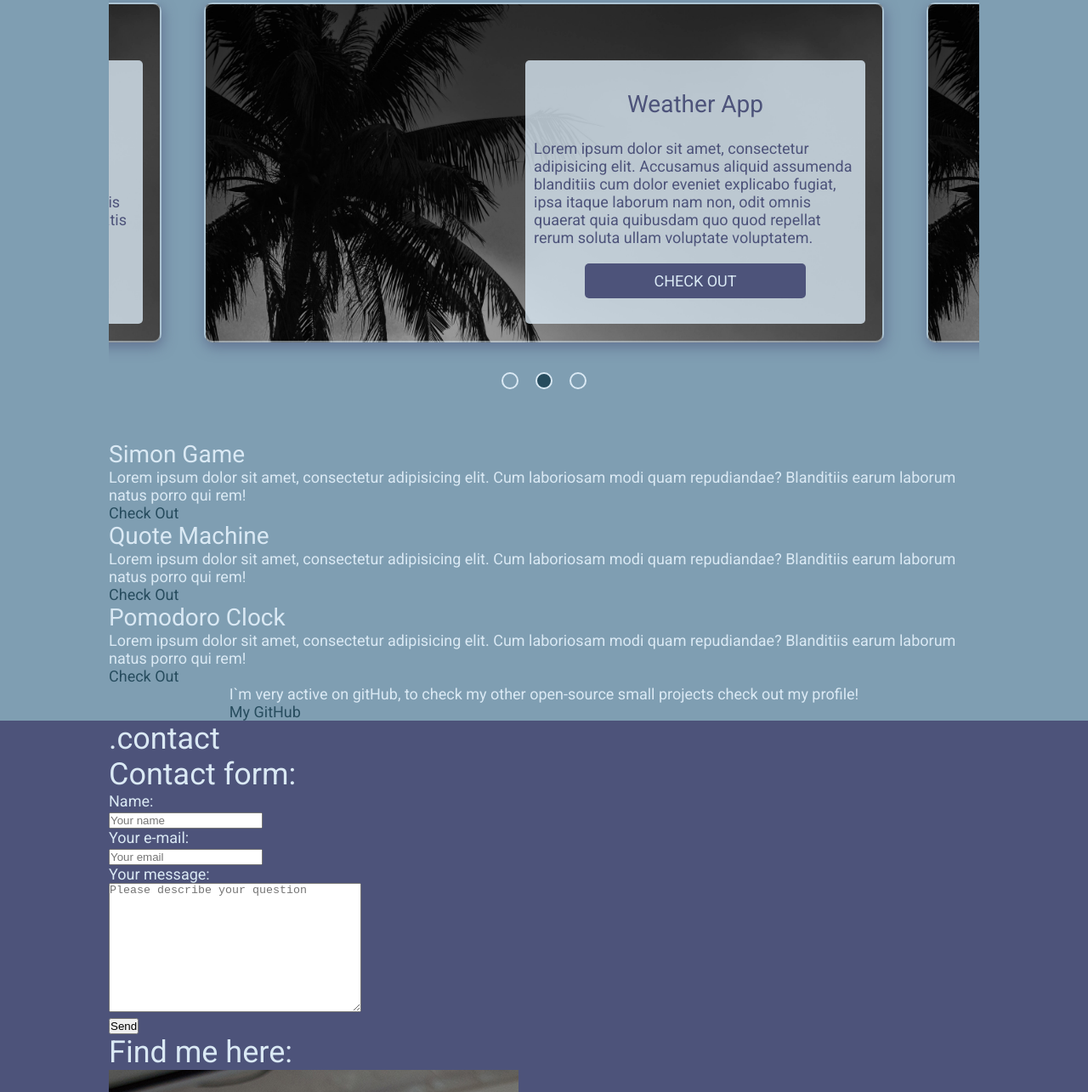
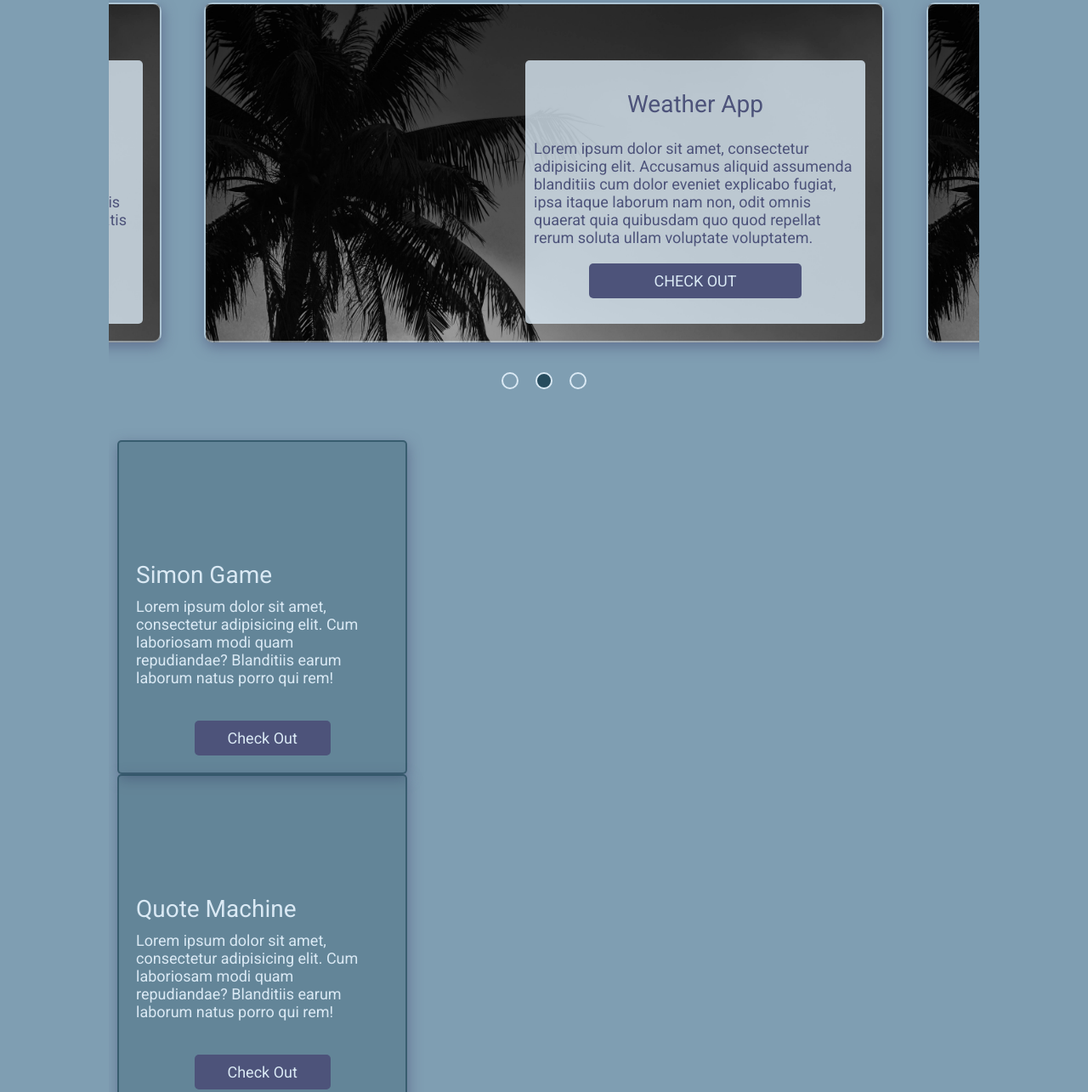
Before and after one commit to krzysztofbogusz91/Portfolio, a website: page docs/index.html in a window 1280 px wide. Shown: the part 1814-3099 px from the top of the page at 85% size. Drawn offline with nearby package versions, Linux system fonts and the light colour scheme; files that its build step writes are made by us from their sources.

Commit message:
add_more_css_to_projects_section

```diff
--- a/src/scss/_projects.scss
+++ b/src/scss/_projects.scss
@@ -9,12 +9,12 @@
 .projects-head {
   margin-top: 50px;
   margin-bottom: 50px;
+  //for other projects
+  text-align: center;
 }
 
 .projects-showcase {
-width: 3000%;
-
-
+  width: 3000%;
 }
 
 .slider-nav{
@@ -86,7 +86,8 @@ width: 3000%;
 
 .slide-btn {
   display: block;
-  margin: 20px 60px;
+  width: 250px;
+  margin: 20px auto;
   padding: 10px 0;
   text-align: center;
   color: $color-text-bright;
@@ -96,28 +97,77 @@ width: 3000%;
 
 }
 .slide-btn:hover{
-  box-shadow: 1px 5px 16px rgba($color-add-on,0.6);
+  box-shadow: 1px 5px 16px rgba($color-add-on, 0.6);
 }
 
 .projects-other {
   margin-top: 50px;
 }
+.row-3{
+  width: 33.333%;
+}
+
+.box{
+  display: flex;
+  flex-direction: row;
+  justify-content: space-around;
+  width: 100%;
+  height:  400px;
+}
 
 .other-box {
+  border: 2px solid rgba($color-text-dark, 0.7);
+  background: rgba($color-text-dark, 0.3);
+  border-radius: 5px;
+  padding: 20px;
+  margin: 0 10px;
+  display: flex;
+  flex-direction: column;
+  align-items: space-around;
+  box-shadow: 1px 5px 16px rgba($color-add-on,0.6);
 }
 
 .box-title {
+  margin-top: 120px;
 }
 
 .box-text {
+  margin-top: 10px;
 }
 
 .box-btn {
-  color: $color-text-dark;
+  width: 160px;
+  margin: 40px auto 0 auto;
+  display: block;
+  text-align: center;
+  border-radius: 5px;
+  color: $color-text-bright;
+  background-color: $color-add-on;
+  padding: 10px 10px;
 }
 
-.projects-info{}
-.projects-info-text{}
+.box-btn:hover{
+  box-shadow: 1px 5px 16px rgba($color-add-on, 0.6);
+}
+
+.projects-info{margin: 80px}
+.projects-info-text{
+  background-color: rgba($color-text-dark, 0.4);
+  padding: 20px;
+  border-radius: 20px;
+  box-shadow: 1px 5px 16px rgba($color-add-on,0.6);
+}
 .projects-info-button>.btn{
-  color: $color-text-dark;
+  width: 160px;
+  margin: 40px auto 0 auto;
+  display: block;
+  text-align: center;
+  border-radius: 5px;
+  color: $color-text-bright;
+  background-color: $color-add-on;
+  padding: 10px 10px;
 }
+
+.btn:hover{
+  box-shadow: 1px 5px 16px rgba($color-add-on, 0.6);
+}
```
Also changed, not shown: dist/css/style.min.css, dist/index.html, 1 other file.
